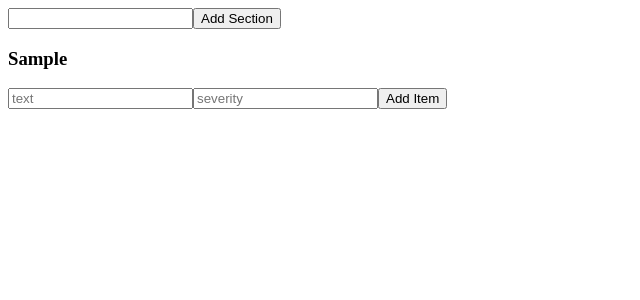
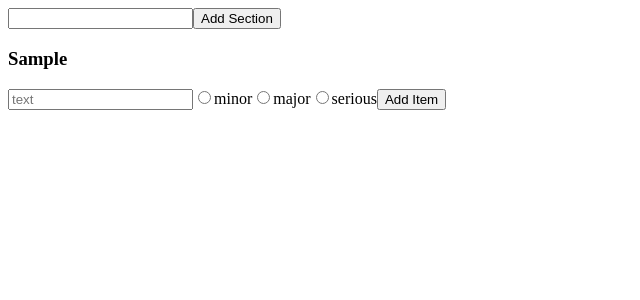
Before and after one commit to akmalirfan/audit, a React app: page / in a window 1280 px wide. Both pictures are taken after typing "Sample" into the empty fields and a click on the button "Add Section". Shown: the top 300 px of the page, without its empty margins (0-640 px from the left). Built offline with nearby package versions, Linux system fonts and the light colour scheme.

Commit message:
Using radio button

```diff
--- a/src/containers/AddItem.js
+++ b/src/containers/AddItem.js
@@ -4,7 +4,16 @@ import { addItem } from '../actions'
 
 let AddItem = ({ section, dispatch }) => {
     let input
-    let inp2
+    let rad1
+    let rad2
+    let rad3
+    let checkedrad
+    let severity
+
+    const setSeverity = (sev, rad) => {
+        severity = sev
+        checkedrad = rad
+    }
 
     return (
         <form
@@ -14,14 +23,36 @@ let AddItem = ({ section, dispatch }) => {
                     console.log('asdasd')
                     return
                 }
-                dispatch(addItem(input.value.trim(), section, inp2.value.trim()))
+                dispatch(addItem(input.value.trim(), section, severity))
                 input.value = ''
-                inp2.value = ''
+                checkedrad.checked = false
             }}
         >
             <input ref={node => input = node} placeholder="text" />
 
-            <input ref={node => inp2 = node} placeholder="severity" />
+            <label>
+                <input ref={node => rad1 = node} type="radio" name="severity" onClick={() => {
+                    severity = 'minor'
+                    checkedrad = rad1
+                }} />
+                minor
+            </label>
+
+            <label>
+                <input ref={node => rad2 = node} type="radio" name="severity" onClick={() => {
+                    severity = 'major'
+                    checkedrad = rad2
+                }} />
+                major
+            </label>
+
+            <label>
+                <input ref={node => rad3 = node} type="radio" name="severity" onClick={() => {
+                    severity = 'serious'
+                    checkedrad = rad3
+                }} />
+                serious
+            </label>
 
             <button type="submit">
                 Add Item
```
